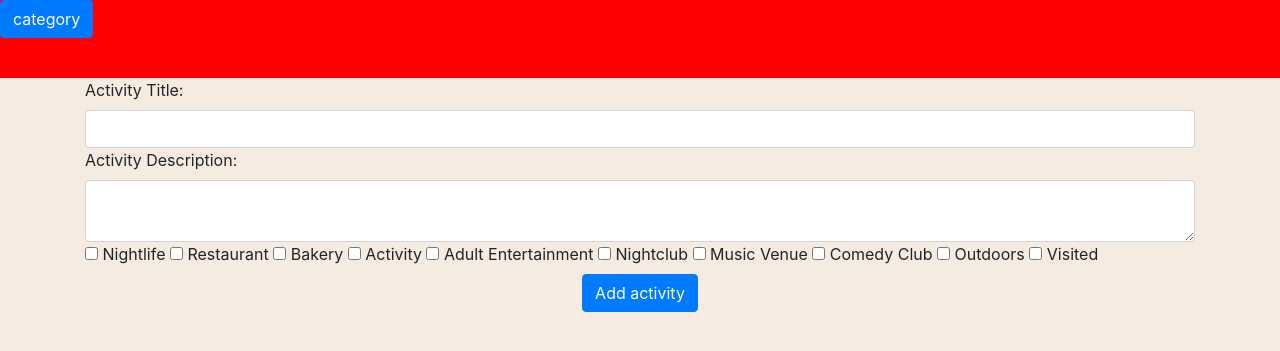
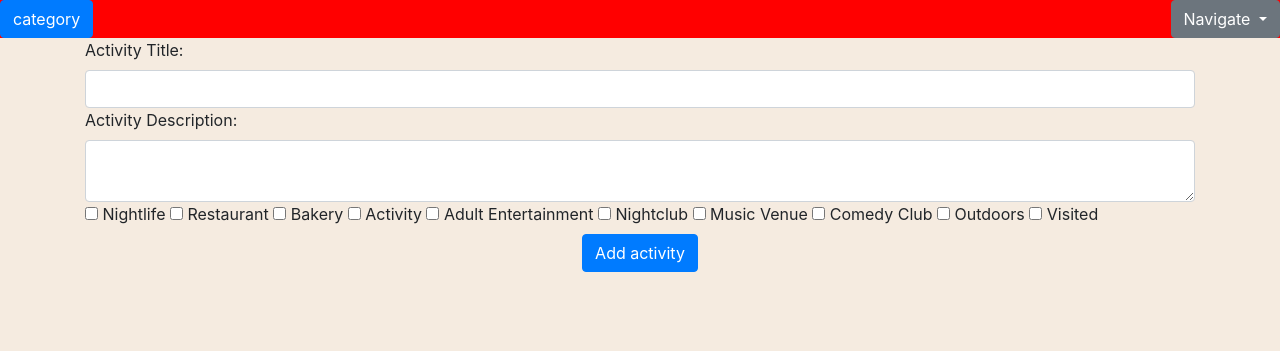
Before and after one commit to dferree/WordOfMouth, a Flask app: page /add-activity in a window 1280 px wide. Shown: the top 351 px of the page. Run offline with Flask 3, Linux system fonts and the light colour scheme; a user stored in the database is signed in; some libraries are stand-ins or nearby versions.

Commit message:
added naviagtion dropdown and styled navbar

```diff
--- a/website/static/components/navbar.scss
+++ b/website/static/components/navbar.scss
@@ -5,13 +5,19 @@
     @include media("<tablet"){
         background-color: #219EBC;
         height: 3rem;
+        display: flex;
+        justify-content: space-between;
     }
-
+    display: flex;
     background-color: red;
     height: 15%;
+    justify-content: space-between;
+    align-items: center;
+}
+
+.nav-navigation {
 
 }
-
 .cat-toggler {
     @include media("<tablet"){
 
--- a/website/static/styles/index.css
+++ b/website/static/styles/index.css
@@ -1,11 +1,12 @@
-.nav-container {
+.nav-wom {
   background-color: red;
   height: 15%;
 }
 @media (max-width: 767px) {
-  .nav-container {
+  .nav-wom {
     background-color: #219EBC;
     height: 3rem;
+    justify-content: space-between;
   }
 }
 
--- a/website/static/styles/navbar.css
+++ b/website/static/styles/navbar.css
@@ -1,10 +1,15 @@
 .nav-wom {
+  display: flex;
   background-color: red;
   height: 15%;
+  justify-content: space-between;
+  align-items: center;
 }
 @media (max-width: 767px) {
   .nav-wom {
     background-color: #219EBC;
     height: 3rem;
+    display: flex;
+    justify-content: space-between;
   }
 }/*# sourceMappingURL=navbar.css.map */
--- a/website/templates/base.html
+++ b/website/templates/base.html
@@ -22,8 +22,8 @@
   </head>
   <body>
     <nav class="nav-wom">
+      <div class="cat-toggler">
         {% if user.is_authenticated %}
-      <div class="cat-toggler">
         <button class="btn btn-primary" type="button" id="dropdownMenuButton" data-toggle="dropdown" aria-haspopup="true" aria-expanded="false">
           category
         </button>
@@ -59,31 +59,18 @@
               {% endif %}
             {% endfor %}
           </div>
-          {% else %}
-          <div class="dropdown">
+        </div>
+      {% endif %}
+      </div>
+
+      <div class="nav-navigation">
         <button class="btn btn-secondary dropdown-toggle" type="button" id="dropdownMenuButton" data-toggle="dropdown" aria-haspopup="true" aria-expanded="false">
-              LogIn/Sign Up
+          Navigate
         </button>
         <div class="dropdown-menu" aria-labelledby="dropdownMenuButton">
-              <a class="nav-item nav-link" id="login" href="/login">Login</a>
-              <a class="nav-item nav-link" id="signUp" href="/sign-up">Sign Up</a>
-            </div>
-          </div>
-          {% endif %}
-
-      </div>
-        <button
-          class="navbar-toggler"
-          type="button"
-          data-toggle="collapse"
-          data-target="#navbar"
-        >
-          <span class="navbar-toggler-icon"></span>
-        </button>
-        <div class="collapse navbar-collapse" id="navbar">
-          <div class="navbar-nav">
           {% if user.is_authenticated %}
-            <a class="nav-item nav-link" id="home" href="/">Home</a>
+            <a class="nav-item nav-link" id="home" href="/">View activities</a>
+            <a class="nav-item nav-link" id="add_activity" href="/add-activity">Add activity</a>
             <a class="nav-item nav-link" id="logout" href="/logout">Logout</a>
           {% else %}
             <a class="nav-item nav-link" id="login" href="/login">Login</a>
@@ -91,6 +78,8 @@
           {% endif %}
         </div>
       </div>
+
+     </button>
   </nav>
 
     {% with messages = get_flashed_messages(with_categories=true) %} {% if
```
Also changed, not shown: instance/database.db, 2 other files. Lines whose indentation alone changed are shown as unchanged.
